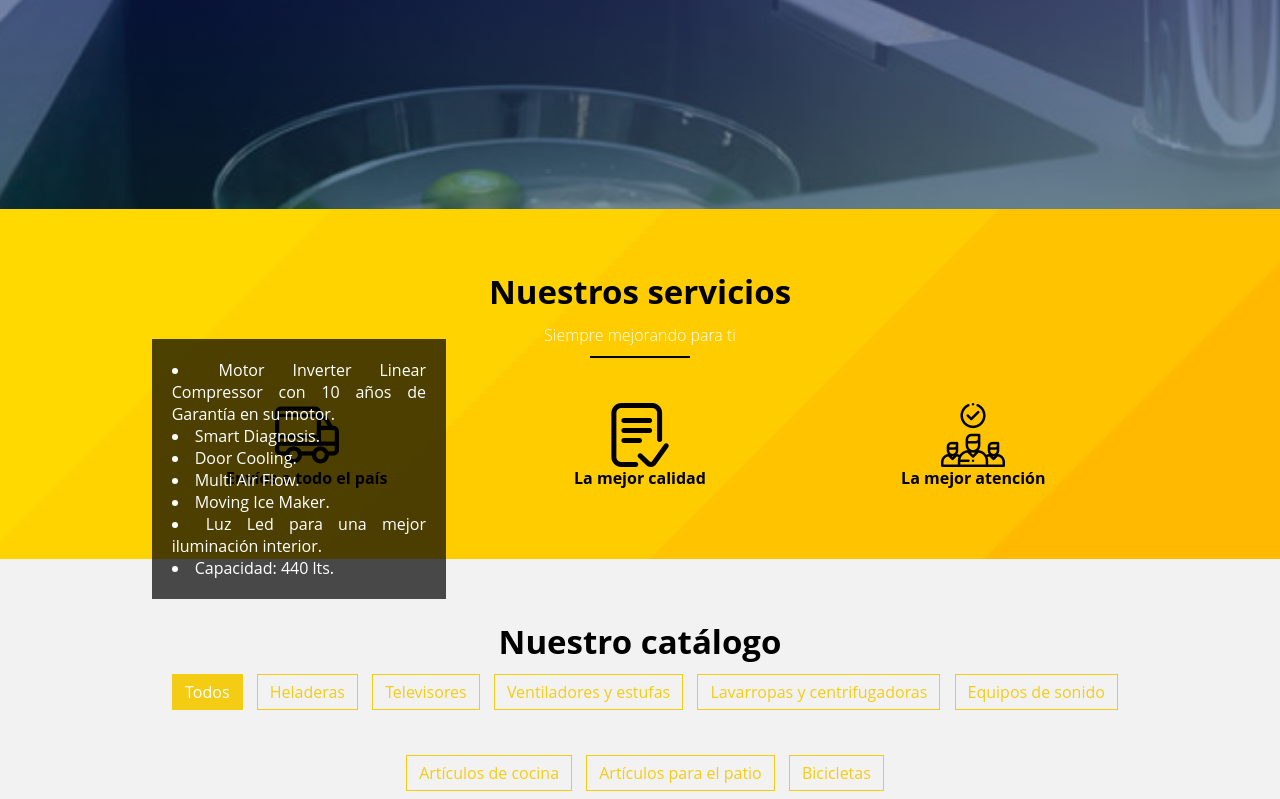
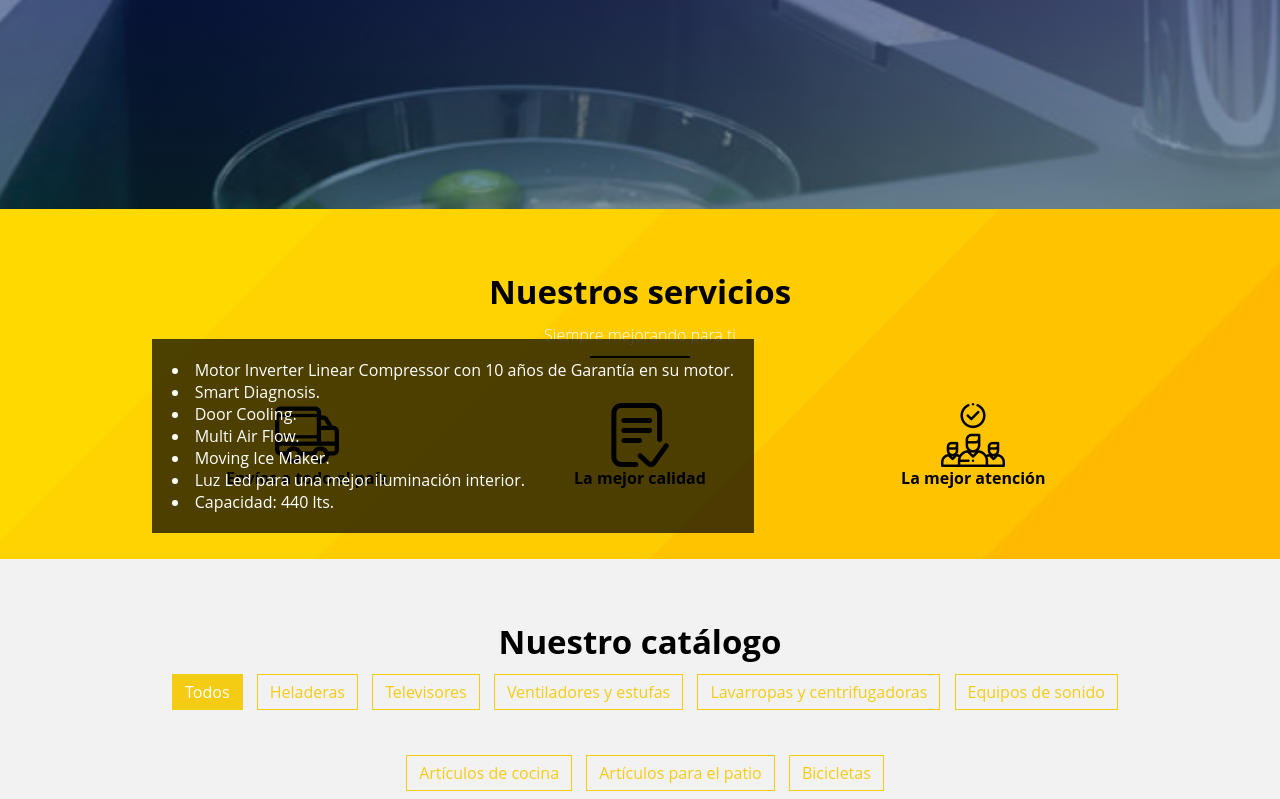
Before and after one commit to Axel1799/Electrodomesticos-florida, a plain HTML site: page index.html in a window 1280 px wide. Shown: the part 461-1260 px from the top of the page. Drawn offline with Linux system fonts and the light colour scheme.

Commit message:
actualizado

```diff
--- a/estilos.css
+++ b/estilos.css
@@ -292,7 +292,6 @@ nav .enlaces a:hover{
 	position: fixed;
 	bottom: 0;
   padding: 20px;
-  width: 23%;
 
 	background: rgba(0,0,0,0.7);
 	color: #fff;
```
